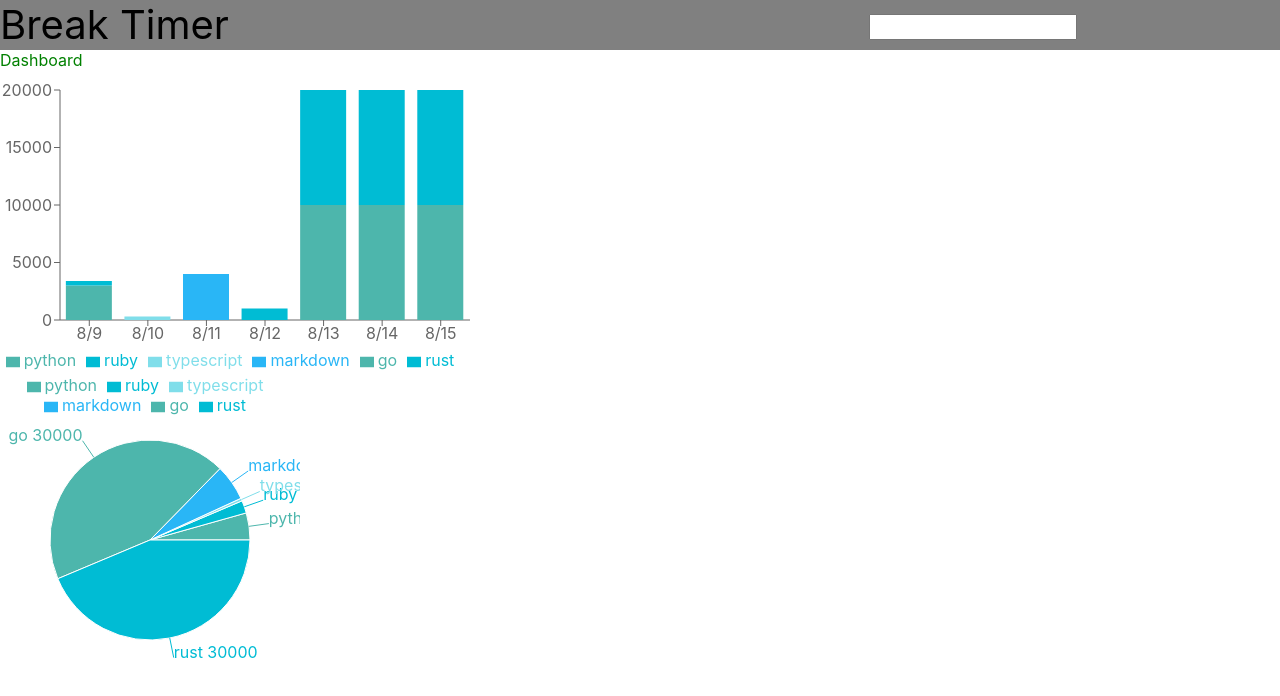
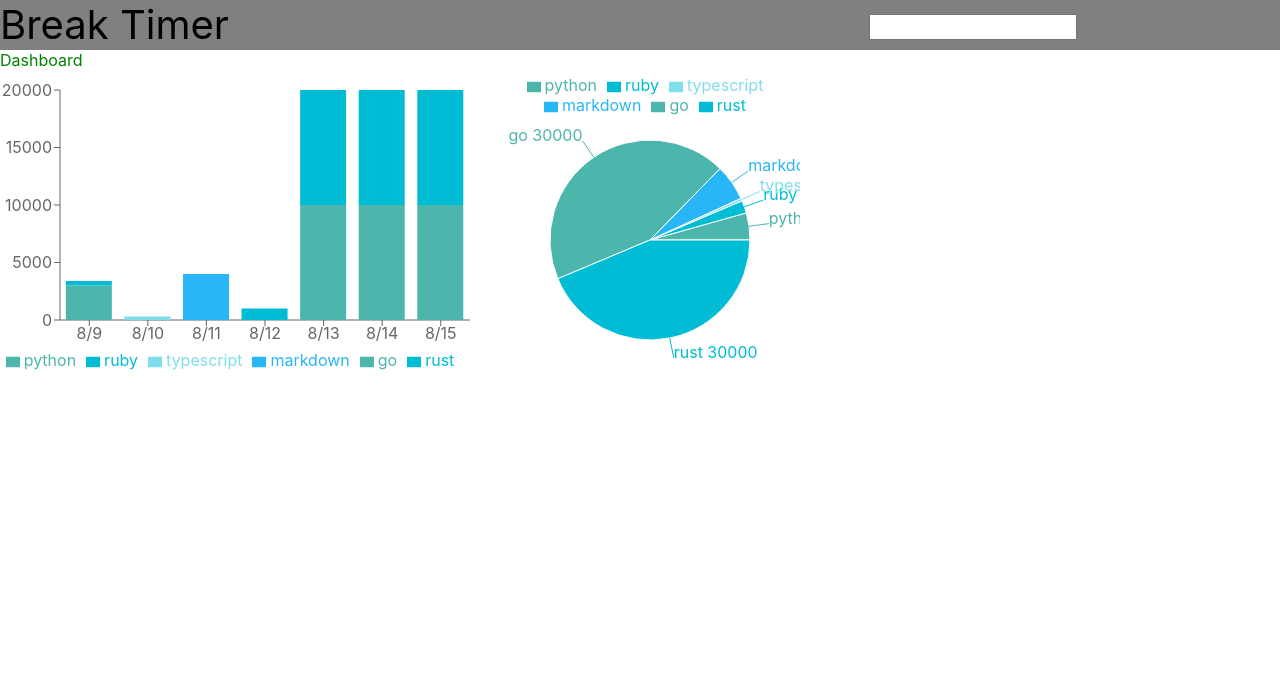
Before and after one commit to supporterz-vol5-1/BreakTimer-frontend, a React (Create React App) app in the folder frontend/: page / in a window 1280 px wide. Shown: the top 696 px of the page. Built offline with nearby package versions, Linux system fonts and the light colour scheme.

Commit message:
グラフを横並びで表示するように変更

```diff
--- a/frontend/src/Dashboard.css
+++ b/frontend/src/Dashboard.css
@@ -1,3 +1,7 @@
 .title{
     color: green;
 }
+
+.recharts-wrapper{
+    display:inline-block;
+}
--- a/frontend/src/Dashboard.tsx
+++ b/frontend/src/Dashboard.tsx
@@ -37,9 +37,9 @@ const Dashboard = () => {
     return (
         <div>
             <div className='title'>Dashboard</div>
-            <GraphBar key='GraphBar' time_data={timedata} lang={lang} colormap={colormap}/>
-            <GraphPie time_data={timedata} lang={lang}colormap={colormap}/>
-       </div>
+                <GraphBar key='GraphBar' time_data={timedata} lang={lang} colormap={colormap} />
+                <GraphPie time_data={timedata} lang={lang} colormap={colormap} />
+        </div>
     )
 }
 
```
